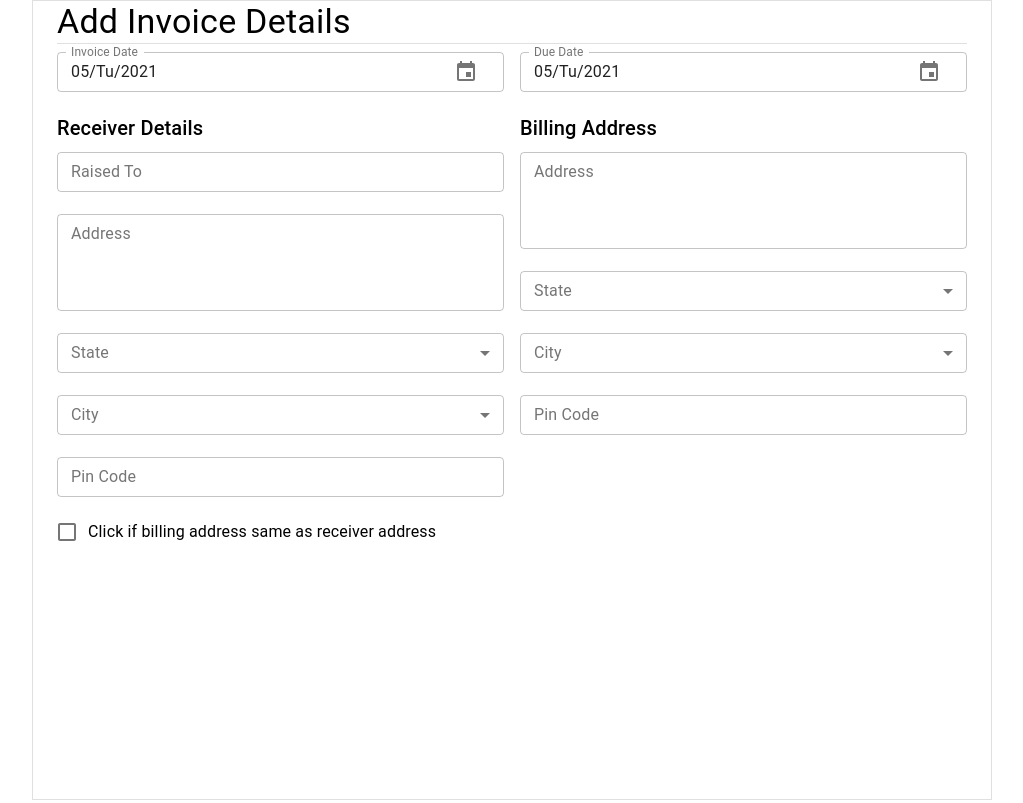
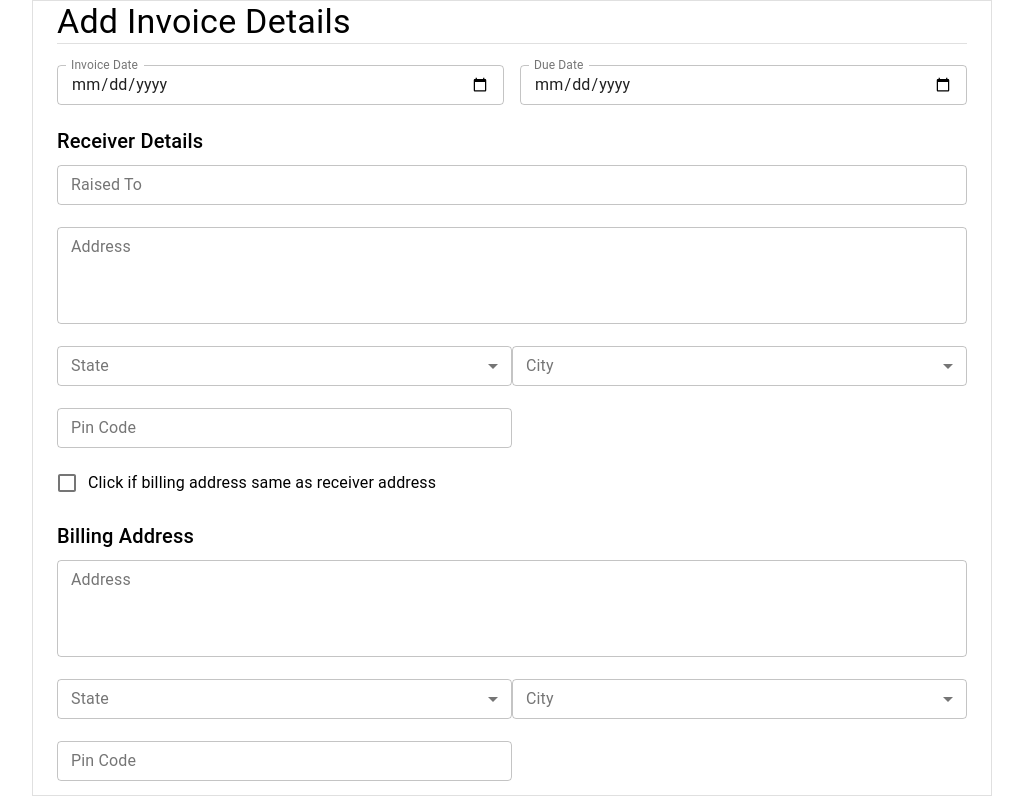
Before and after one commit to guptaji048/invoice-generator, a React (Create React App) app: page / in a window 1280 px wide. Shown: the whole page, without its empty margins (128-1151 px from the left). Built offline with nearby package versions, Linux system fonts and the light colour scheme.

Commit message:
Invoice Component updated
- Date function added
- Separate component for Receiver and Billing added

```diff
--- a/src/components/InvoiceForm.jsx
+++ b/src/components/InvoiceForm.jsx
@@ -1,104 +1,113 @@
-import React from 'react';
+import React, { useState, useEffect } from 'react';
 import { Container, Typography, Divider, makeStyles, Grid, TextField, Checkbox, FormControlLabel } from '@material-ui/core';
-import {
-  MuiPickersUtilsProvider,
-  KeyboardDatePicker,
-} from '@material-ui/pickers';
-import MomentUtils from '@date-io/moment';
-import DropDown from './utils/DropDown';
-import { State, Maharashtra } from './Data';
+import ReceiverDetails from './forms/ReceiverDetails';
+import BillingDetails from './forms/BillingDetails';
 
 const useStyles = makeStyles((theme) => ({
   container: {
-    height: '100vh',
     border: '1px solid #e0e0e0',
   }
 }));
 
 function InvoiceForm() {
   const classes = useStyles();
+  const [invoiceData, setInvoiceData] = useState({
+    invoiceDate: '',
+    dueDate: '',
+  });
+  const [receiverData, setReceiverData] = useState({
+    name: '',
+    address: '',
+    state: '',
+    city: '',
+    pincode: '',
+  });
+  const [billingData, setBillingData] = useState({
+    address: '',
+    state: '',
+    city: '',
+    pincode: '',
+  });
+  const [billingFlag, setBillingFlag] = useState(false);
+
+  const handleDateChange = (date) => {
+    var dueDate = new Date(date);
+    dueDate.setDate(dueDate.getDate() + 30);
+    setInvoiceData({ ...invoiceData, invoiceDate: date, dueDate: dueDate.toISOString().split('T')[0] })
+    console.log(invoiceData);
+  }
+
+  const handleBillingCheckbox = () => {
+    if (billingFlag === true) {
+      setBillingData({
+        address: receiverData.address,
+        state: receiverData.state,
+        city: receiverData.city,
+        pincode: receiverData.pincode,
+      });
+    } else {
+      setBillingData({
+        address: '',
+        state: '',
+        city: '',
+        pincode: '',
+      });
+    }
+  }
+
+  useEffect(() => {
+    handleBillingCheckbox();
+  }, [billingFlag])
 
   return (
     <Container maxWidth="md" className={classes.container}>
       <Typography variant="h4">Add Invoice Details</Typography>
       <Divider />
-      <Grid container spacing={2}>
-        <MuiPickersUtilsProvider utils={MomentUtils}>
+      <Grid container spacing={2} style={{ marginTop: 5 }}>
         <Grid item md={6}>
-            <KeyboardDatePicker
-              variant="inline"
-              inputVariant="outlined"
+          <TextField
             label="Invoice Date"
-              format="MM/dd/yyyy"
-              minDate={new Date()}
-              //value={selectedDate}
-              // onChange={date => handleDateChange(date)}
+            type="date"
+            variant="outlined"
+            value={invoiceData.invoiceDate}
+            onChange={date => handleDateChange(date.target.value)}
+            InputLabelProps={{
+              shrink: true,
+            }}
             margin="dense"
             fullWidth
           />
         </Grid>
+
         <Grid item md={6}>
-            <KeyboardDatePicker
-              variant="inline"
-              inputVariant="outlined"
+          <TextField
             label="Due Date"
-              format="MM/dd/yyyy"
-              //value={selectedDate}
-              // onChange={date => handleDateChange(date)}
+            type="date"
+            variant="outlined"
+            value={invoiceData.dueDate}
+            onChange={date => setInvoiceData({ ...invoiceData, dueDate: date.target.value })}
+            InputLabelProps={{
+              shrink: true,
+            }}
             margin="dense"
             fullWidth
           />
         </Grid>
-        </MuiPickersUtilsProvider>
-        <Grid item md={6}>
-          <Typography variant="h6">Receiver Details</Typography>
-          <TextField label="Raised To" variant="outlined" margin="dense" fullWidth style={{ paddingBottom: 10 }} />
-          <TextField label="Address" variant="outlined" margin="dense" multiline rows="4" fullWidth style={{ paddingBottom: 10 }} />
-          <DropDown
-            name="State"
-            label="State"
-            // value={opType}
-            options={State}
-          // onChange={handleInputChange}
-          />
-          <DropDown
-            name="City"
-            label="City"
-            // value={opType}
-            options={Maharashtra}
-          // onChange={handleInputChange}
-          />
-          <TextField label="Pin Code" variant="outlined" margin="dense" fullWidth style={{ paddingBottom: 10 }} />
+        <Grid item md={12}>
+          <ReceiverDetails receiverData={receiverData} setReceiverData={setReceiverData} />
           <FormControlLabel
             control={
               <Checkbox
-                // checked={state.checkedB}
-                // onChange={handleChange}
-                name="checkedB"
+                checked={billingFlag}
+                onChange={() => setBillingFlag(!billingFlag)}
                 color="primary"
               />
             }
             label="Click if billing address same as receiver address"
           />
         </Grid>
-        <Grid item md={6}>
-          <Typography variant="h6">Billing Address</Typography>
-          <TextField label="Address" variant="outlined" margin="dense" multiline rows="4" fullWidth style={{ paddingBottom: 10 }} />
-          <DropDown
-            name="State"
-            label="State"
-            // value={opType}
-            options={State}
-          // onChange={handleInputChange}
-          />
-          <DropDown
-            name="City"
-            label="City"
-            // value={opType}
-            options={Maharashtra}
-          // onChange={handleInputChange}
-          />
-          <TextField label="Pin Code" variant="outlined" margin="dense" fullWidth style={{ paddingBottom: 10 }} />
+        <Grid item md={12}>
+          <BillingDetails billingData={billingData} setBillingData={setBillingData} />
         </Grid>
       </Grid>
     </Container>
```
Lines whose indentation alone changed are shown as unchanged.
